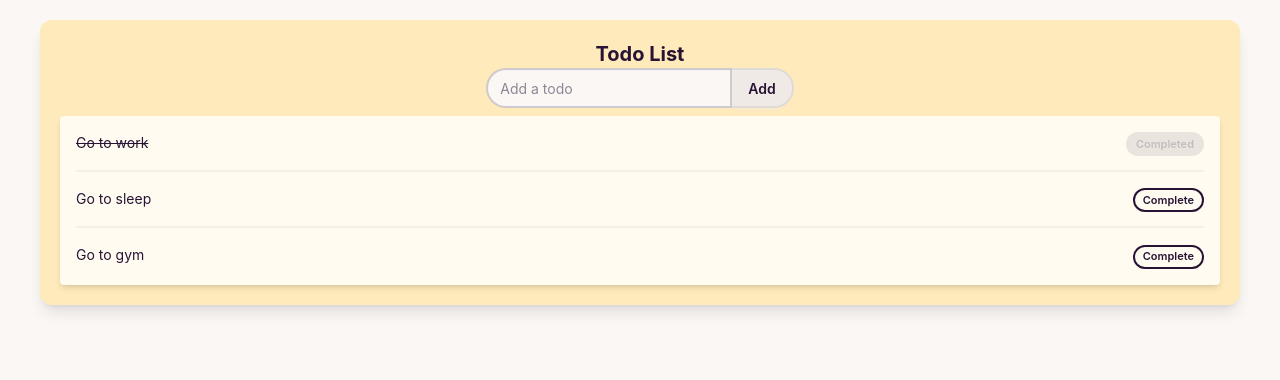
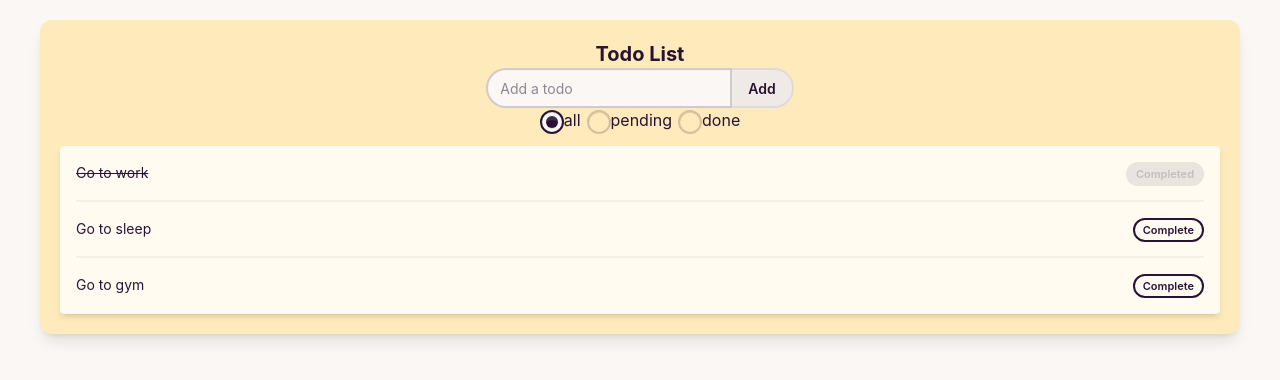
Before and after one commit to Aphitep/Simple-todo-list, a React (Vite) app in the folder todolist/: page / in a window 1280 px wide. Shown: the top 380 px of the page. Built offline with nearby package versions, Linux system fonts and the light colour scheme.

Commit message:
add filter

```diff
--- a/todolist/src/App.tsx
+++ b/todolist/src/App.tsx
@@ -1,47 +1,60 @@
 import { useState } from "react";
 import "./App.css";
 import TodoList from "./components/TodoList";
+import TodoFilter from "./components/TodoFilter";
 
 type status = "pending" | "done";
+
+export type Filter = "all" | "pending" | "done";
 export interface Todo {
   id: number;
   todo: string;
   status: status;
 }
-const todos: Todo[] = [
+const initialTodos: Todo[] = [
   { id: 1, todo: "Go to work", status: "done" },
   { id: 2, todo: "Go to sleep", status: "pending" },
   { id: 3, todo: "Go to gym", status: "pending" },
 ];
 function App() {
-  const [todoList, setTodolist] = useState<Todo[]>(todos);
-  const [NewTodo, setNewTodo] = useState("");
+  const [todoList, setTodolist] = useState<Todo[]>(initialTodos);
+  const [newTodo, setNewTodo] = useState("");
+  const [filter, setFilter] = useState<Filter>("all");
 
   const addTodo = () => {
-    const todoID = todos.length + 1;
-    if (NewTodo) {
-      setTodolist([
-        ...todoList,
-        { id: todoID, todo: NewTodo, status: "pending" },
-      ]);
-    } else {
-      throw new Error("Todo cannot be empty");
+    if (!newTodo.trim()) {
+      alert("Todo cannot be empty");
+      return;
     }
+
+    const todoID = todoList.length + 1;
+    setTodolist([
+      ...todoList,
+      { id: todoID, todo: newTodo.trim(), status: "pending" },
+    ]);
     setNewTodo("");
   };
 
   const handleComplete = (id: number) => {
-    const updatedTodoList: Todo[] = todoList.map((todo) => {
-      if (todo.id === id) {
-        return { ...todo, status: "done" };
-      }
-      return todo;
-    });
-    setTodolist(updatedTodoList);
+    setTodolist((prevList) =>
+      prevList.map((todo) =>
+        todo.id === id ? { ...todo, status: "done" } : todo,
+      ),
+    );
   };
+
+  const filterTodoList = (value: Filter) => {
+    setFilter(value);
+  };
+  const filteredTodos =
+    filter === "all"
+      ? todoList
+      : todoList.filter((todo) => todo.status === filter);
+
   return (
     <div className="bg-[#FFEABB] shadow-lg rounded-xl p-5 w-300 mt-5">
       <p className="text-center text-xl font-bold">Todo List</p>
+
       <div className="text-center">
         <div className="join">
           <input
@@ -49,15 +62,19 @@ function App() {
             className="input join-item"
             placeholder="Add a todo"
             onChange={(e) => setNewTodo(e.target.value)}
-            value={NewTodo}
+            value={newTodo}
           />
           <button className="btn join-item" onClick={addTodo}>
             Add
           </button>
         </div>
       </div>
-
-      <TodoList todos={todoList} handleComplete={handleComplete} />
+      <TodoFilter
+        filterOptions={["all", "pending", "done"]}
+        selected={filter}
+        onChange={filterTodoList}
+      />
+      <TodoList todos={filteredTodos} handleComplete={handleComplete} />
     </div>
   );
 }
--- /dev/null
+++ b/todolist/src/components/TodoFilter.tsx
@@ -0,0 +1,31 @@
+import type { Filter } from "../App";
+
+interface FilterProps {
+  filterOptions: Filter[];
+  selected: Filter;
+  onChange: (filter: Filter) => void;
+}
+
+export default function TodoFilter({
+  filterOptions,
+  selected,
+  onChange,
+}: FilterProps) {
+  return (
+    <div className="flex gap-2 justify-center mb-3">
+      {filterOptions.map((f) => (
+        <label key={f} className="join-item">
+          <input
+            type="radio"
+            name="filter"
+            value={f}
+            checked={f === selected}
+            onChange={() => onChange(f)}
+            className="radio"
+          />
+          <span>{f}</span>
+        </label>
+      ))}
+    </div>
+  );
+}
```
